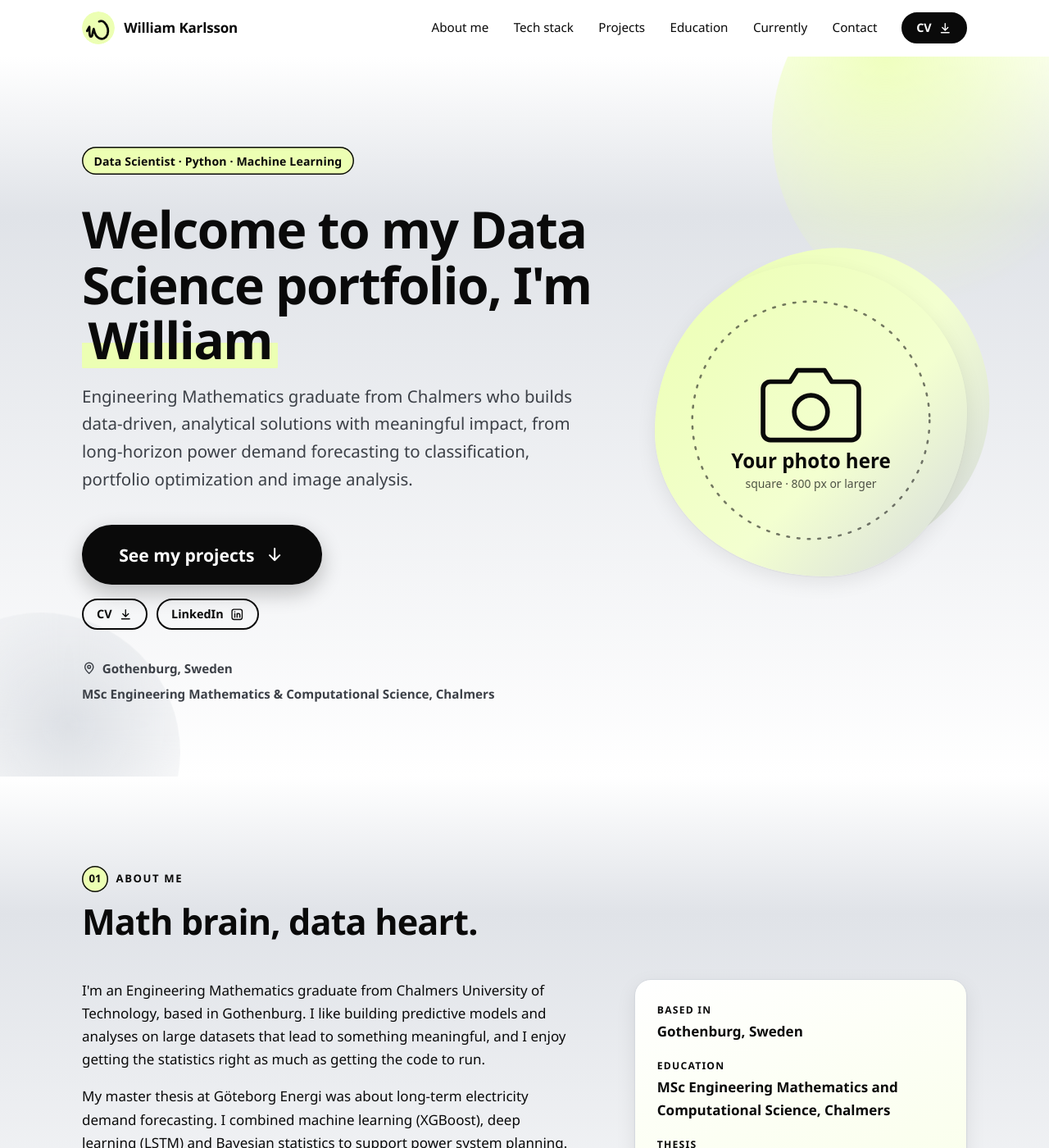
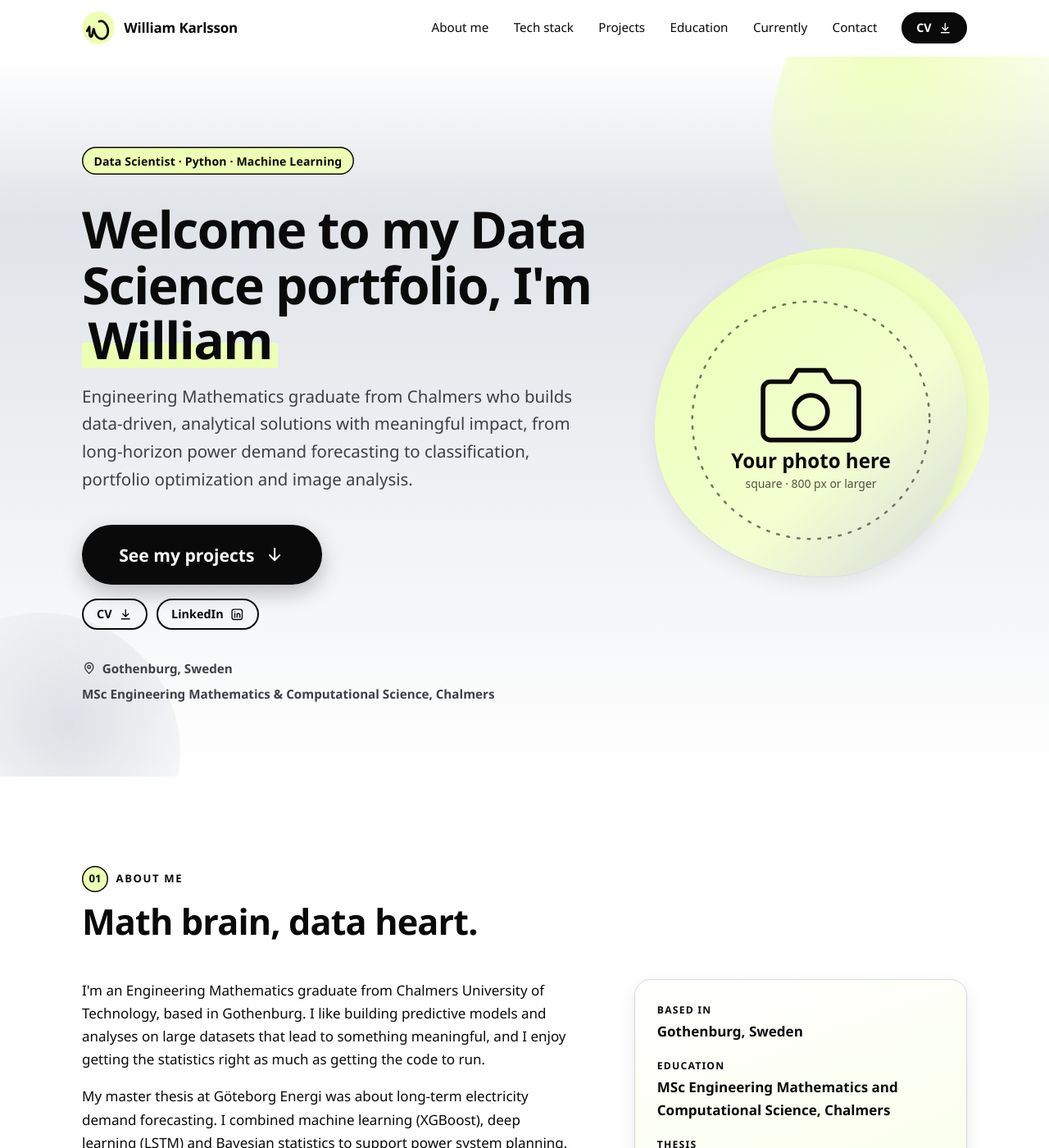
Before and after one commit to floatzell/floatzell.github.io, a Jekyll site: the page built from index.md, in a window 1280 px wide and 1400 px high. Shown: the whole window at 82% size. Built offline with Jekyll 4.4.1, drawn with Linux system fonts in a browser that asks for light colours.

Commit message:
Add files via upload

```diff
--- a/_includes/head.html
+++ b/_includes/head.html
@@ -13,6 +13,10 @@
 <meta name="color-scheme" content="only light">
 <link rel="canonical" href="{{ page.url | absolute_url }}">
 <link rel="icon" href="{{ '/assets/images/favicon.svg' | relative_url }}" type="image/svg+xml">
+<link rel="icon" href="{{ '/assets/favicon.ico' | relative_url }}" sizes="any">
+<link rel="icon" href="{{ '/assets/favicon-32.png' | relative_url }}" type="image/png" sizes="32x32">
+<link rel="apple-touch-icon" href="{{ '/assets/apple-touch-icon.png' | relative_url }}">
+<link rel="manifest" href="{{ '/assets/site.webmanifest' | relative_url }}">
 
 <meta property="og:type" content="website">
 <meta property="og:site_name" content="{{ site.name | escape }}">
--- a/assets/css/main.css
+++ b/assets/css/main.css
@@ -225,7 +225,7 @@ h1, h2, h3, h4 { line-height: 1.15; }
 .portrait { position: relative; margin: 0; width: min(100%, 400px); justify-self: center; aspect-ratio: 1; }
 .portrait__shape {
   position: absolute; inset: -5% -7% 7% 7%;
-  background: linear-gradient(135deg, var(--sun) 0%, var(--sun-light) 55%, var(--mist) 100%);
+  background: linear-gradient(135deg, var(--sun) 0%, #F2FFC6 100%);   /* lime only: no grey mixed in, so it never turns olive */
   border-radius: 42% 58% 38% 62% / 55% 40% 60% 45%;
   transform: rotate(-6deg); animation: morph 14s ease-in-out infinite alternate;
 }
@@ -526,3 +526,10 @@ body { background:#FFFFFF; }
 .contact__mail { background-image: linear-gradient(var(--lime), var(--lime)); }
 .contact__mail:hover { color:#0A0A0A; }
 .on-dark .btn:hover { background: var(--lime); border-color: var(--lime); }
+
+
+/* ===== Section bands: none on 01/03, one soft silver wave on 02/04/05 ===== */
+#about, #projects { background: var(--white); }
+#tech-stack { background: url(/assets/images/wave1.svg) 0 0 / 100% 100% no-repeat, var(--white); }
+#education  { background: url(/assets/images/wave2.svg) 0 0 / 100% 100% no-repeat, var(--white); }
+#currently  { background: url(/assets/images/wave3.svg) 0 0 / 100% 100% no-repeat, var(--white); }
```
Also changed, not shown: README.md, assets/apple-touch-icon.png (added), assets/favicon-32.png (added), assets/favicon.ico (added), assets/icon-192.png (added), assets/icon-512.png (added), assets/images/icon-square.svg (added), assets/images/wave1.svg (added), assets/images/wave2.svg (added), assets/images/wave3.svg (added), assets/site.webmanifest (added).
